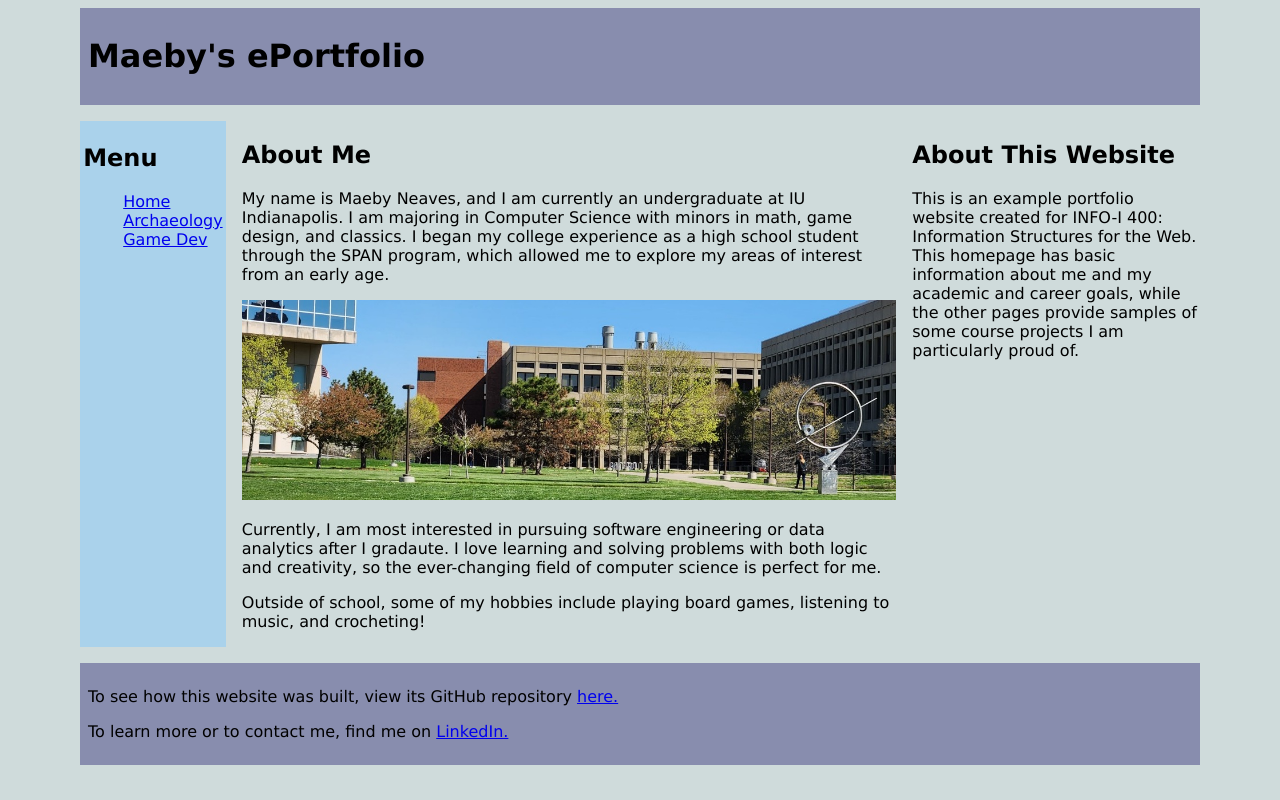
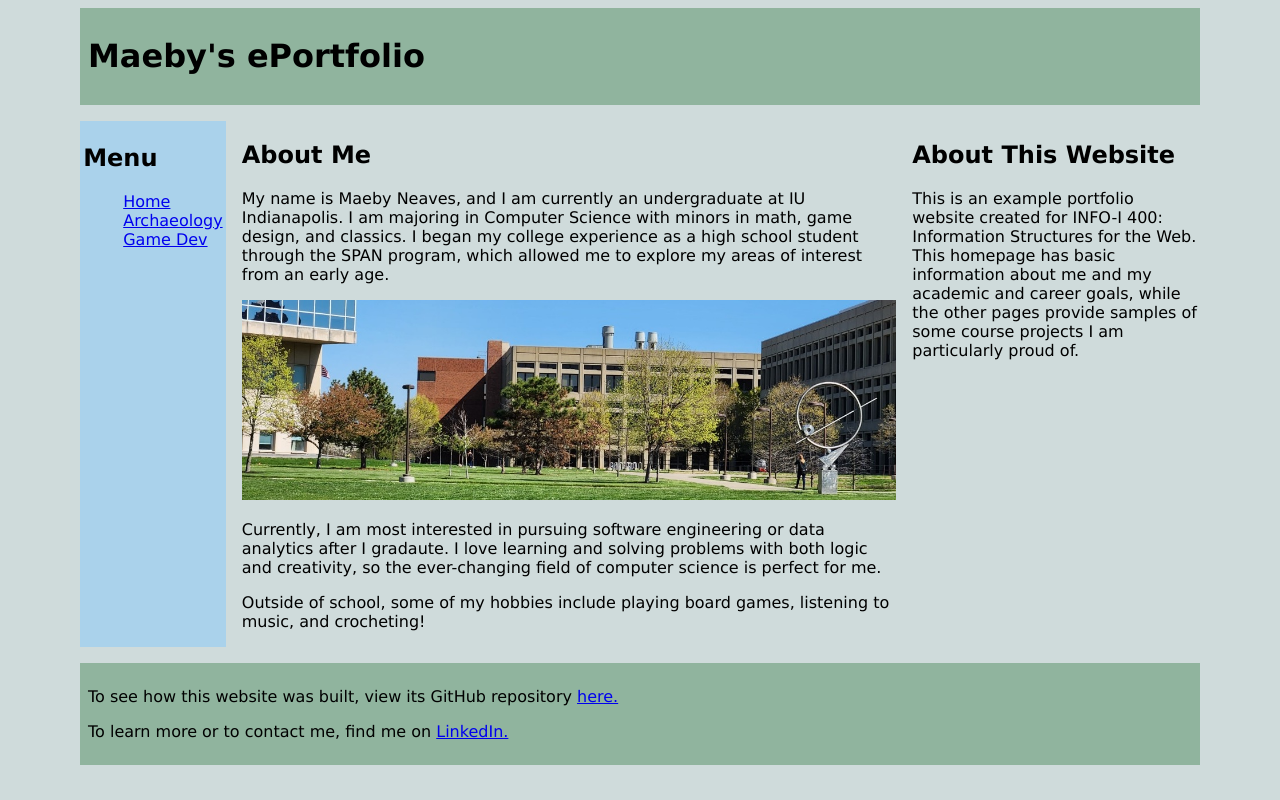
Before and after one commit to super-palm-tree/module6, a plain HTML site: page index.html in a window 1280 px wide. Drawn offline with Linux system fonts and the light colour scheme.

Commit message:
Update mainstyles.css

```diff
--- a/styles/mainstyles.css
+++ b/styles/mainstyles.css
@@ -6,7 +6,7 @@ body {
 header {
 	padding: .5em;
 	grid-area: header;
-	background-color: #888DAE;
+	background-color: #90B49E;
 }
 
 nav {
@@ -22,7 +22,7 @@ main {
 footer {
 	padding: .5em;
 	grid-area: footer;
-	background-color: #888DAE;
+	background-color: #90B49E;
 }
 
 #iuindy {
```
